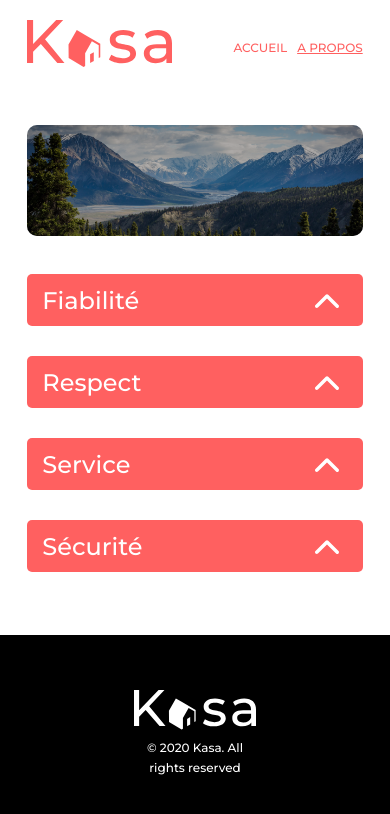
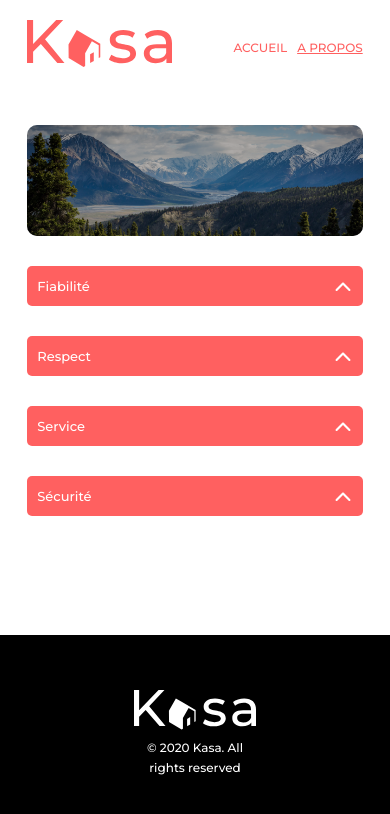
Before and after one commit to Pioupiou325/OCProject_6, a React (Create React App) app: page /about in a window 390 px wide. Shown: the top 814 px of the page. Built offline with nearby package versions, Linux system fonts and the light colour scheme.

Commit message:
scss About page ok

```diff
--- a/src/styles/about.scss
+++ b/src/styles/about.scss
@@ -23,6 +23,21 @@
   .about {
     & .listCollapseAbout {
       width: 86%;
+      margin-top: 0;
+      & .collapse {
+        width: 100%;
+        & .content {
+          font-size: 12px;
+        }
+        & .titleCollapse {
+          font-size: 13px;
+          padding: 10px 0px 10px 10px;
+          & .crochet {
+            width: 20px;
+            margin-right: 10px;
+          }
+        }
+      }
     }
   }
 }
--- a/src/styles/collapse.scss
+++ b/src/styles/collapse.scss
@@ -6,7 +6,7 @@
   margin: 0;
   position: relative;
 
-  .titleCollapse {
+  & .titleCollapse {
     margin-top: 30px;
     background-color: #ff6060;
     color: #ffffff;
@@ -16,7 +16,7 @@
     position: relative;
     z-index:1;
 
-    .crochet {
+    & .crochet {
       margin: 0;
       cursor: pointer;
       transition: transform 0.5s;
@@ -27,11 +27,11 @@
         margin-bottom: 0;
       }
     }
-    .crochet.active {
+    & .crochet.active {
       transform: rotate(-0.5turn);
     }
   }
-  .content {
+  & .content {
     overflow: hidden;
     height: 0;
     transition: all 0.5s ease;
```
